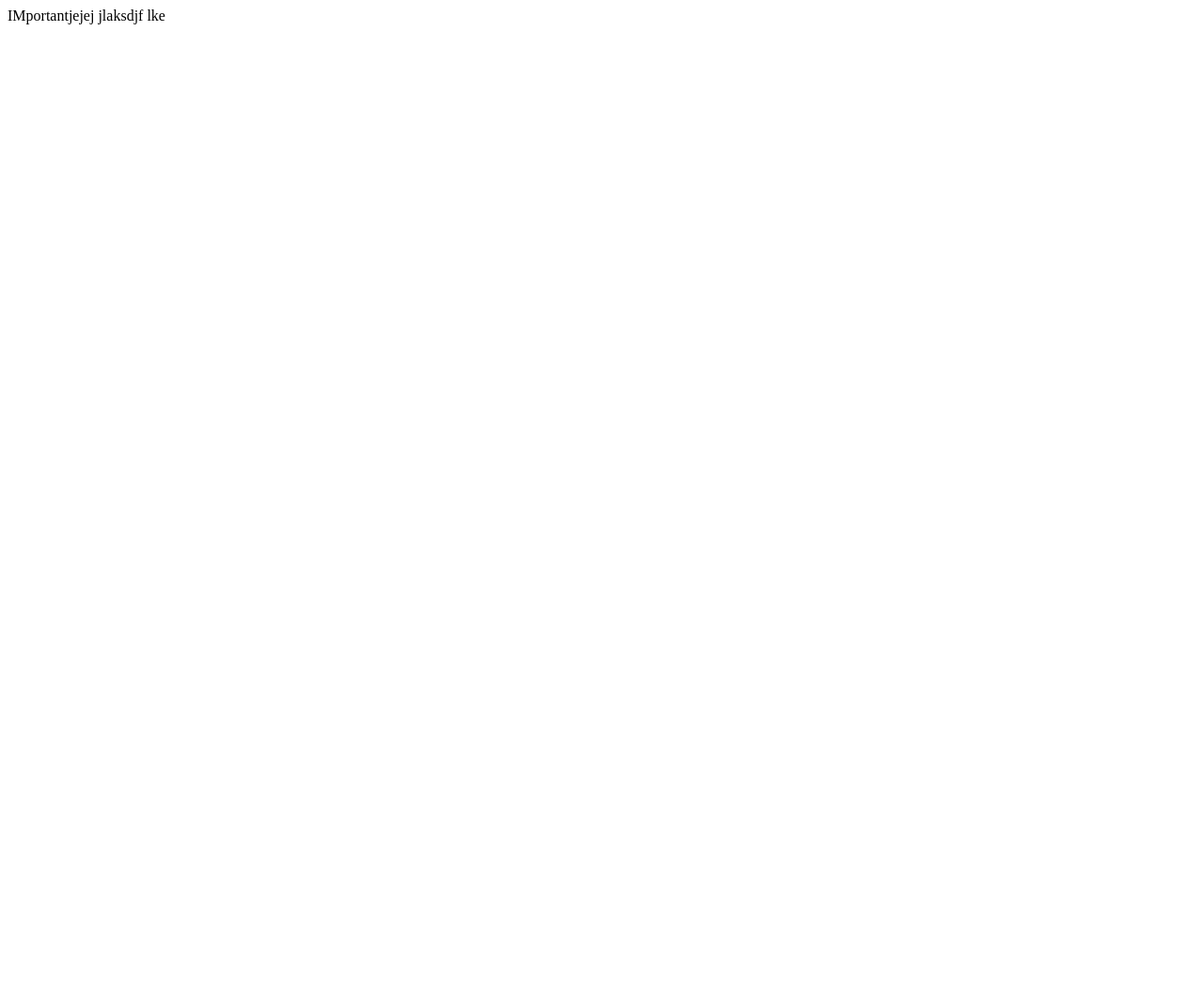
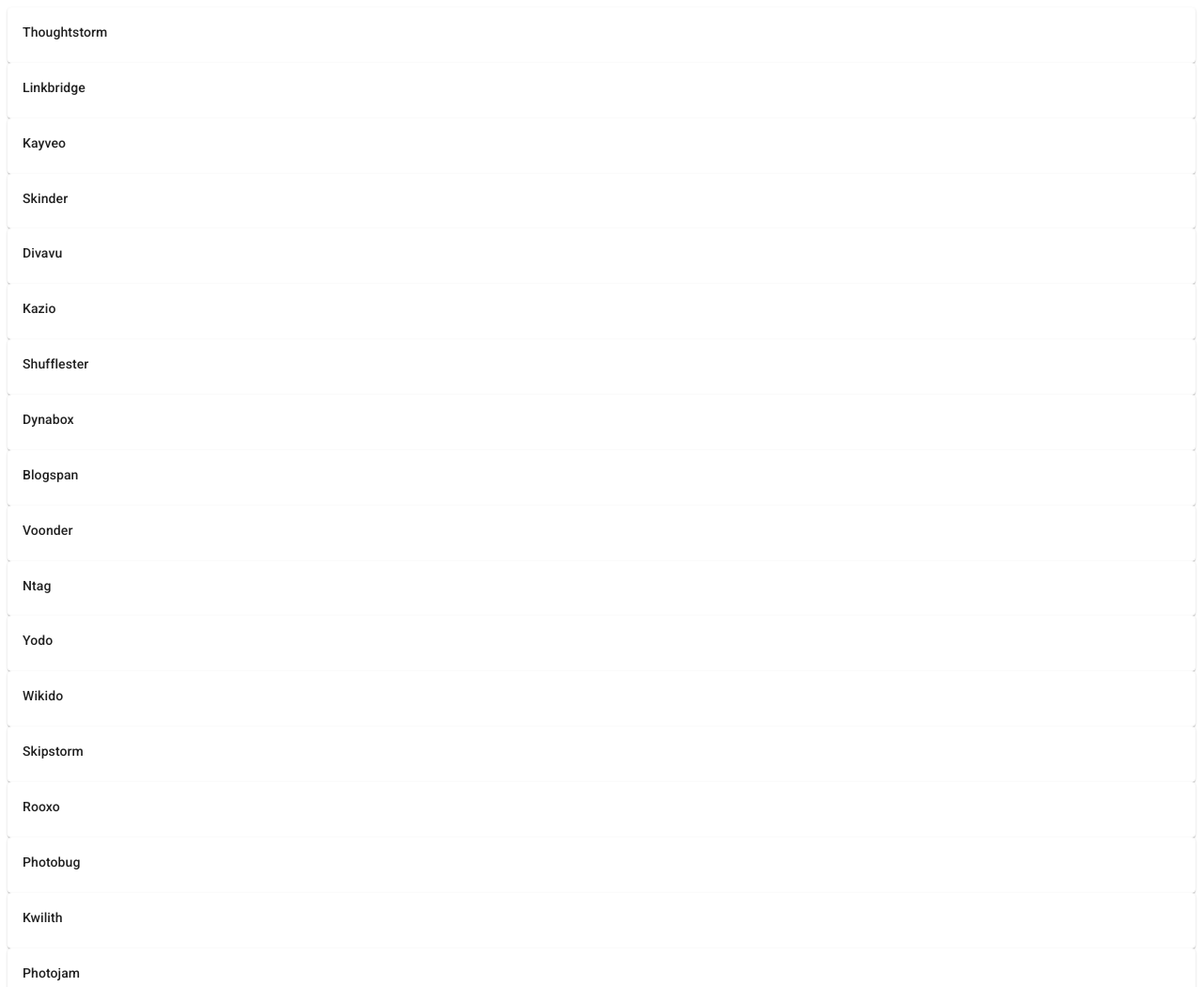
Before and after one commit to dantehemerson/flash-cards-front, a Gatsby site: page / in a window 1280 px wide. Shown: the top 1050 px of the page at 94% size. Before the commit the page ends 800 px from the top, so only its background shows below. Built offline with nearby package versions, Linux system fonts and the light colour scheme; Gatsby itself is replaced by a stand-in of ours.

Commit message:
Here we go

```diff
--- /dev/null
+++ b/src/components/FolderCard.tsx
@@ -0,0 +1,25 @@
+import React from 'react'
+import { Folder } from '../types/folder.types'
+import styled from 'styled-components'
+import Card from '@material-ui/core/Card'
+import { CardActionArea, CardContent, Typography } from '@material-ui/core'
+
+type FolderCardProps = {
+  folder: Folder
+}
+
+const FolderCard = ({ folder }: FolderCardProps) => {
+  return (
+    <Card>
+      <CardActionArea>
+        <CardContent>
+          <Typography gutterBottom variant="subtitle2">
+            {folder.name}
+          </Typography>
+        </CardContent>
+      </CardActionArea>
+    </Card>
+  )
+}
+
+export default FolderCard
--- /dev/null
+++ b/src/components/Folders.tsx
@@ -0,0 +1,15 @@
+import React from 'react'
+import { folders } from '../constants'
+import FolderCard from './FolderCard'
+
+const Folders = () => {
+  return (
+    <div>
+      {folders.map(folder => (
+        <FolderCard folder={folder} />
+      ))}
+    </div>
+  )
+}
+
+export default Folders
--- /dev/null
+++ b/src/constants.tsx
@@ -0,0 +1,164 @@
+import { Folder } from './types/folder.types'
+
+export const folders: Folder[] = [
+  {
+    folder_id: 1,
+    name: 'Thoughtstorm',
+  },
+  {
+    folder_id: 2,
+    name: 'Linkbridge',
+  },
+  {
+    folder_id: 3,
+    name: 'Kayveo',
+  },
+  {
+    folder_id: 4,
+    name: 'Skinder',
+  },
+  {
+    folder_id: 5,
+    name: 'Divavu',
+  },
+  {
+    folder_id: 6,
+    name: 'Kazio',
+  },
+  {
+    folder_id: 7,
+    name: 'Shufflester',
+  },
+  {
+    folder_id: 8,
+    name: 'Dynabox',
+  },
+  {
+    folder_id: 9,
+    name: 'Blogspan',
+  },
+  {
+    folder_id: 10,
+    name: 'Voonder',
+  },
+  {
+    folder_id: 11,
+    name: 'Ntag',
+  },
+  {
+    folder_id: 12,
+    name: 'Yodo',
+  },
+  {
+    folder_id: 13,
+    name: 'Wikido',
+  },
+  {
+    folder_id: 14,
+    name: 'Skipstorm',
+  },
+  {
+    folder_id: 15,
+    name: 'Rooxo',
+  },
+  {
+    folder_id: 16,
+    name: 'Photobug',
+  },
+  {
+    folder_id: 17,
+    name: 'Kwilith',
+  },
+  {
+    folder_id: 18,
+    name: 'Photojam',
+  },
+  {
+    folder_id: 19,
+    name: 'Edgewire',
+  },
+  {
+    folder_id: 20,
+    name: 'Realblab',
+  },
+  {
+    folder_id: 21,
+    name: 'Jetpulse',
+  },
+  {
+    folder_id: 22,
+    name: 'Centizu',
+  },
+  {
+    folder_id: 23,
+    name: 'Devbug',
+  },
+  {
+    folder_id: 24,
+    name: 'Devshare',
+  },
+  {
+    folder_id: 25,
+    name: 'Fiveclub',
+  },
+  {
+    folder_id: 26,
+    name: 'Ailane',
+  },
+  {
+    folder_id: 27,
+    name: 'Topicstorm',
+  },
+  {
+    folder_id: 28,
+    name: 'Katz',
+  },
+  {
+    folder_id: 29,
+    name: 'Meejo',
+  },
+  {
+    folder_id: 30,
+    name: 'Rhyloo',
+  },
+  {
+    folder_id: 31,
+    name: 'Pixonyx',
+  },
+  {
+    folder_id: 32,
+    name: 'Quinu',
+  },
+  {
+    folder_id: 33,
+    name: 'Blognation',
+  },
+  {
+    folder_id: 34,
+    name: 'Oloo',
+  },
+  {
+    folder_id: 35,
+    name: 'Linklinks',
+  },
+  {
+    folder_id: 36,
+    name: 'Jabbercube',
+  },
+  {
+    folder_id: 37,
+    name: 'Realpoint',
+  },
+  {
+    folder_id: 38,
+    name: 'Skimia',
+  },
+  {
+    folder_id: 39,
+    name: 'Livefish',
+  },
+  {
+    folder_id: 40,
+    name: 'Vipe',
+  },
+]
--- a/src/pages/index.tsx
+++ b/src/pages/index.tsx
@@ -1,7 +1,12 @@
 import * as React from 'react'
+import Folders from '../components/Folders'
 
 const index = () => {
-  return <div>IMportantjejej jlaksdjf lke</div>
+  return (
+    <div>
+      <Folders />
+    </div>
+  )
 }
 
 export default index
--- /dev/null
+++ b/src/types/folder.types.ts
@@ -0,0 +1,4 @@
+export type Folder = {
+  folder_id: number
+  name: string
+}
```
